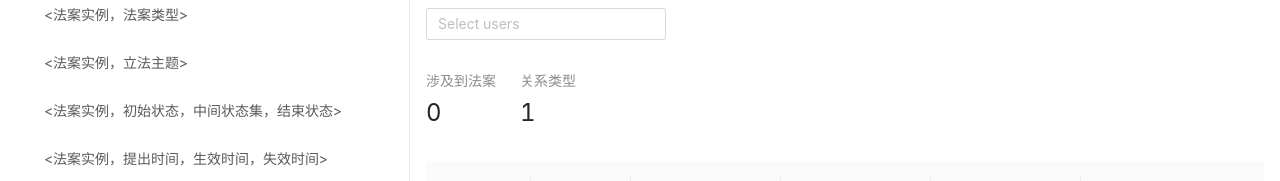
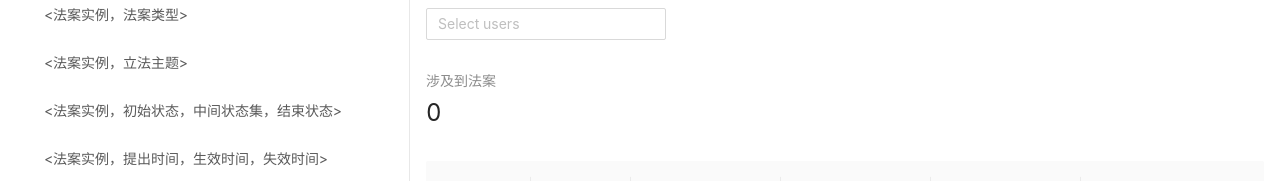
Before and after one commit to a896853205/safety-legislation-com, a React (Create React App) app: page /sponsorAndCosponsor in a window 1280 px wide. Shown: the part 190-371 px from the top of the page. Built offline with nearby package versions, Linux system fonts and the light colour scheme.

Commit message:
feat: 完成基本角色实例和基本角色实例之间的涉及到法案的总数

```diff
--- a/src/constants/api-constants.ts
+++ b/src/constants/api-constants.ts
@@ -1,4 +1,6 @@
 import * as DominConfigs from './domin-constants';
 
 export const QUERY_PERSON_LIST = `${DominConfigs.DOMAIN}${DominConfigs.PART.OPT_SYS}/personList`;
+
 export const QUERY_SPONSOR_AND_COSPONSOR = `${DominConfigs.DOMAIN}${DominConfigs.PART.OPT_RELATIONSHIP}/sponsorAndCosponsor`;
+export const QUERY_SC_STATISTICS = `${DominConfigs.DOMAIN}${DominConfigs.PART.OPT_RELATIONSHIP}/SCStatistics`;
--- a/src/relationship/sponsor-and-cosponsor/Sponsor-and-cosponsor.tsx
+++ b/src/relationship/sponsor-and-cosponsor/Sponsor-and-cosponsor.tsx
@@ -1,8 +1,9 @@
-import React, { useState, useEffect } from 'react';
-import { Breadcrumb, Typography, Space, Statistic } from 'antd';
+import React, { useState } from 'react';
+import { Breadcrumb, Typography } from 'antd';
 import styled from 'styled-components';
 
 import PersonSelectFetch from '@components/person-select-fetch/Person-select-fetch';
+import SCStatisticsFetch from './components/SC-statistics-fetch';
 import SCTableFetch from './components/SC-table-fetch';
 
 const { Title } = Typography;
@@ -13,14 +14,6 @@ const MarginBottom = styled.div`
 
 export default () => {
   const [personUuid, setPersonUuid] = useState('');
-  const [relativeBillNum, setRelativeBillNum] = useState(0);
-
-  useEffect(() => {
-    if (personUuid) {
-      // axios 调用返回一些总结数据
-      setRelativeBillNum(10);
-    }
-  }, [personUuid]);
 
   return (
     <>
@@ -43,10 +36,7 @@ export default () => {
         />
       </MarginBottom>
       <MarginBottom>
-        <Space size='large'>
-          <Statistic title='涉及到法案' value={relativeBillNum} />
-          <Statistic title='关系类型' value={1} />
-        </Space>
+        <SCStatisticsFetch personUuid={personUuid} />
       </MarginBottom>
       <SCTableFetch personUuid={personUuid} />
     </>
--- /dev/null
+++ b/src/relationship/sponsor-and-cosponsor/components/SC-statistics-fetch.tsx
@@ -0,0 +1,30 @@
+import React, { useState, useEffect, useCallback } from 'react';
+import axios from 'axios';
+
+import * as APIS from '@constants/api-constants';
+import SCStatisticsInfo from './components/SC-statistics-info';
+
+interface IProp {
+  personUuid: string;
+}
+
+export default ({ personUuid }: IProp) => {
+  const [relativeBillNum, setRelativeBillNum] = useState(0);
+
+  const querySCStatistics = useCallback(async personUuid => {
+    if (personUuid) {
+      let { data } = await axios.get(APIS.QUERY_SC_STATISTICS, {
+        params: {
+          personUuid,
+        },
+      });
+      setRelativeBillNum(data.relativeBillTotal);
+    }
+  }, []);
+
+  useEffect(() => {
+    querySCStatistics(personUuid);
+  }, [personUuid, querySCStatistics]);
+
+  return <SCStatisticsInfo relativeBillNum={relativeBillNum} />;
+};
--- /dev/null
+++ b/src/relationship/sponsor-and-cosponsor/components/components/SC-statistics-info.tsx
@@ -0,0 +1,10 @@
+import React from 'react';
+import { Statistic } from 'antd';
+
+interface IProp {
+  relativeBillNum: number;
+}
+
+export default ({ relativeBillNum }: IProp) => {
+  return <Statistic title='涉及到法案' value={relativeBillNum} />;
+};
```
